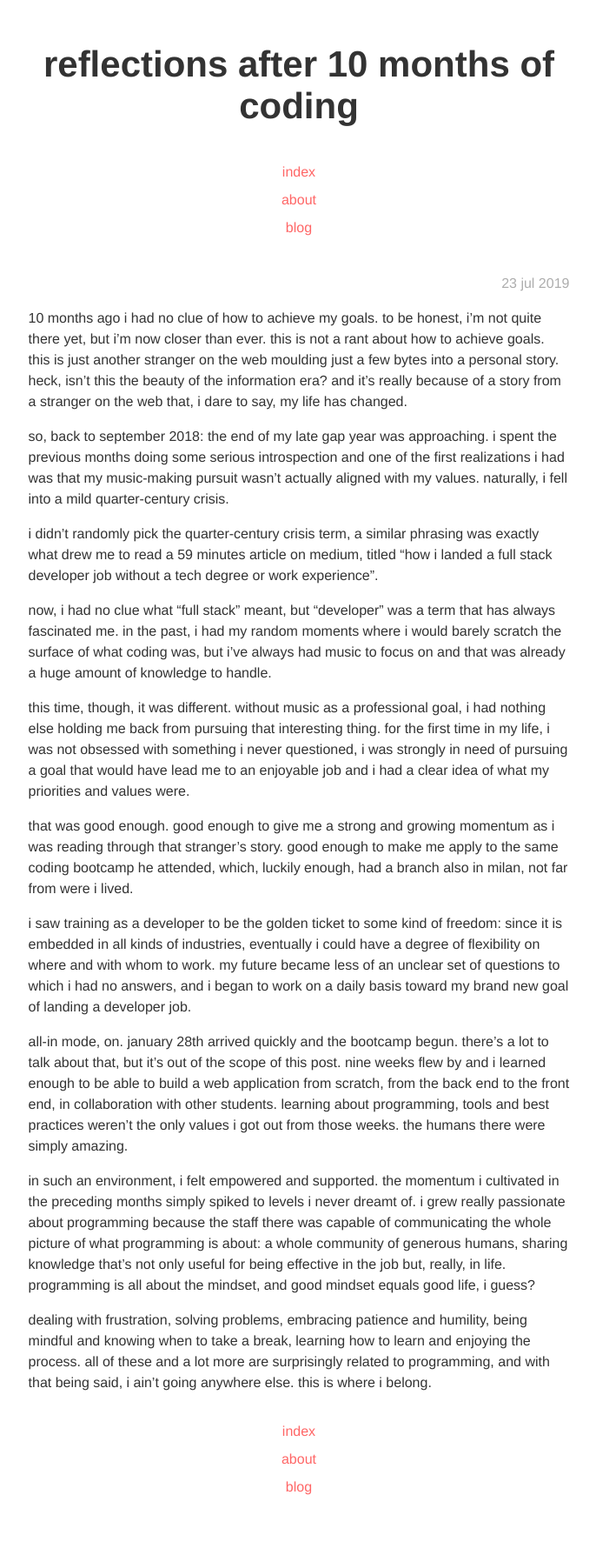
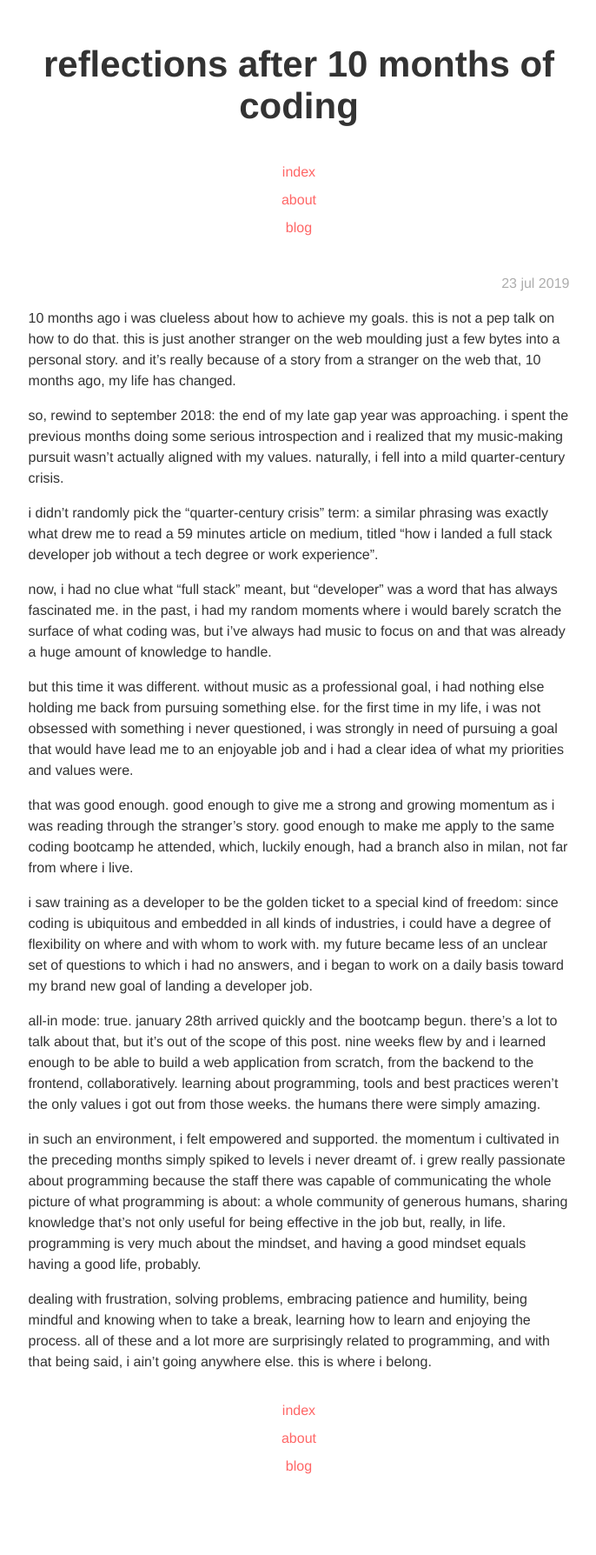
Before and after one commit to bernardini687/website, a Jekyll site: the page built from _posts/2019-07-23-reflections-after-10-months-of-coding.md, in a window 1280 px wide. Shown: the whole page at 87% size, without its empty margins (296-982 px from the left). Built offline with Jekyll 4.4.1, drawn with Linux system fonts in a browser that asks for light colours; some web fonts are replaced; after the commit the page ends 1764 px from its top, so only the background shows below that.

Commit message:
edit first post again

```diff
--- a/_posts/2019-07-23-reflections-after-10-months-of-coding.md
+++ b/_posts/2019-07-23-reflections-after-10-months-of-coding.md
@@ -1,20 +1,19 @@
-10 months ago i had no clue of how to achieve my goals. to be honest, i'm not quite there yet, but i'm now closer than ever.
-this is not a rant about how to achieve goals. this is just another stranger on the web moulding just a few bytes into a personal story. heck, isn't this the beauty of the information era? and it's really because of a story from a stranger on the web that, i dare to say, my life has changed.
+10 months ago i was clueless about how to achieve my goals. this is not a pep talk on how to do that. this is just another stranger on the web moulding just a few bytes into a personal story. and it's really because of a story from a stranger on the web that, 10 months ago, my life has changed.
 
-so, back to september 2018: the end of my late gap year was approaching. i spent the previous months doing some serious introspection and one of the first realizations i had was that my music-making pursuit wasn't actually aligned with my values. naturally, i fell into a mild quarter-century crisis.
+so, rewind to september 2018: the end of my late gap year was approaching. i spent the previous months doing some serious introspection and i realized that my music-making pursuit wasn't actually aligned with my values. naturally, i fell into a mild quarter-century crisis.
 
-i didn't randomly pick the quarter-century crisis term, a similar phrasing was exactly what drew me to read a 59 minutes article on medium, titled "how i landed a full stack developer job without a tech degree or work experience".
+i didn't randomly pick the "quarter-century crisis" term: a similar phrasing was exactly what drew me to read a 59 minutes article on medium, titled "how i landed a full stack developer job without a tech degree or work experience".
 
-now, i had no clue what "full stack" meant, but "developer" was a term that has always fascinated me. in the past, i had my random moments where i would barely scratch the surface of what coding was, but i've always had music to focus on and that was already a huge amount of knowledge to handle.
+now, i had no clue what "full stack" meant, but "developer" was a word that has always fascinated me. in the past, i had my random moments where i would barely scratch the surface of what coding was, but i've always had music to focus on and that was already a huge amount of knowledge to handle.
 
-this time, though, it was different. without music as a professional goal, i had nothing else holding me back from pursuing that interesting thing. for the first time in my life, i was not obsessed with something i never questioned, i was strongly in need of pursuing a goal that would have lead me to an enjoyable job and i had a clear idea of what my priorities and values were.
+but this time it was different. without music as a professional goal, i had nothing else holding me back from pursuing something else. for the first time in my life, i was not obsessed with something i never questioned, i was strongly in need of pursuing a goal that would have lead me to an enjoyable job and i had a clear idea of what my priorities and values were.
 
-that was good enough. good enough to give me a strong and growing momentum as i was reading through that stranger's story. good enough to make me apply to the same coding bootcamp he attended, which, luckily enough, had a branch also in milan, not far from were i lived.
+that was good enough. good enough to give me a strong and growing momentum as i was reading through the stranger's story. good enough to make me apply to the same coding bootcamp he attended, which, luckily enough, had a branch also in milan, not far from where i live.
 
-i saw training as a developer to be the golden ticket to some kind of freedom: since it is embedded in all kinds of industries, eventually i could have a degree of flexibility on where and with whom to work. my future became less of an unclear set of questions to which i had no answers, and i began to work on a daily basis toward my brand new goal of landing a developer job.
+i saw training as a developer to be the golden ticket to a special kind of freedom: since coding is ubiquitous and embedded in all kinds of industries, i could have a degree of flexibility on where and with whom to work with. my future became less of an unclear set of questions to which i had no answers, and i began to work on a daily basis toward my brand new goal of landing a developer job.
 
-all-in mode, on. january 28th arrived quickly and the bootcamp begun. there's a lot to talk about that, but it's out of the scope of this post. nine weeks flew by and i learned enough to be able to build a web application from scratch, from the back end to the front end, in collaboration with other students. learning about programming, tools and best practices weren't the only values i got out from those weeks. the humans there were simply amazing.
+all-in mode: true. january 28th arrived quickly and the bootcamp begun. there's a lot to talk about that, but it's out of the scope of this post. nine weeks flew by and i learned enough to be able to build a web application from scratch, from the backend to the frontend, collaboratively. learning about programming, tools and best practices weren't the only values i got out from those weeks. the humans there were simply amazing.
 
-in such an environment, i felt empowered and supported. the momentum i cultivated in the preceding months simply spiked to levels i never dreamt of. i grew really passionate about programming because the staff there was capable of communicating the whole picture of what programming is about: a whole community of generous humans, sharing knowledge that's not only useful for being effective in the job but, really, in life. programming is all about the mindset, and good mindset equals good life, i guess?
+in such an environment, i felt empowered and supported. the momentum i cultivated in the preceding months simply spiked to levels i never dreamt of. i grew really passionate about programming because the staff there was capable of communicating the whole picture of what programming is about: a whole community of generous humans, sharing knowledge that's not only useful for being effective in the job but, really, in life. programming is very much about the mindset, and having a good mindset equals having a good life, probably.
 
 dealing with frustration, solving problems, embracing patience and humility, being mindful and knowing when to take a break, learning how to learn and enjoying the process. all of these and a lot more are surprisingly related to programming, and with that being said, i ain't going anywhere else. this is where i belong.
```
Also changed, not shown: 1 other file.
